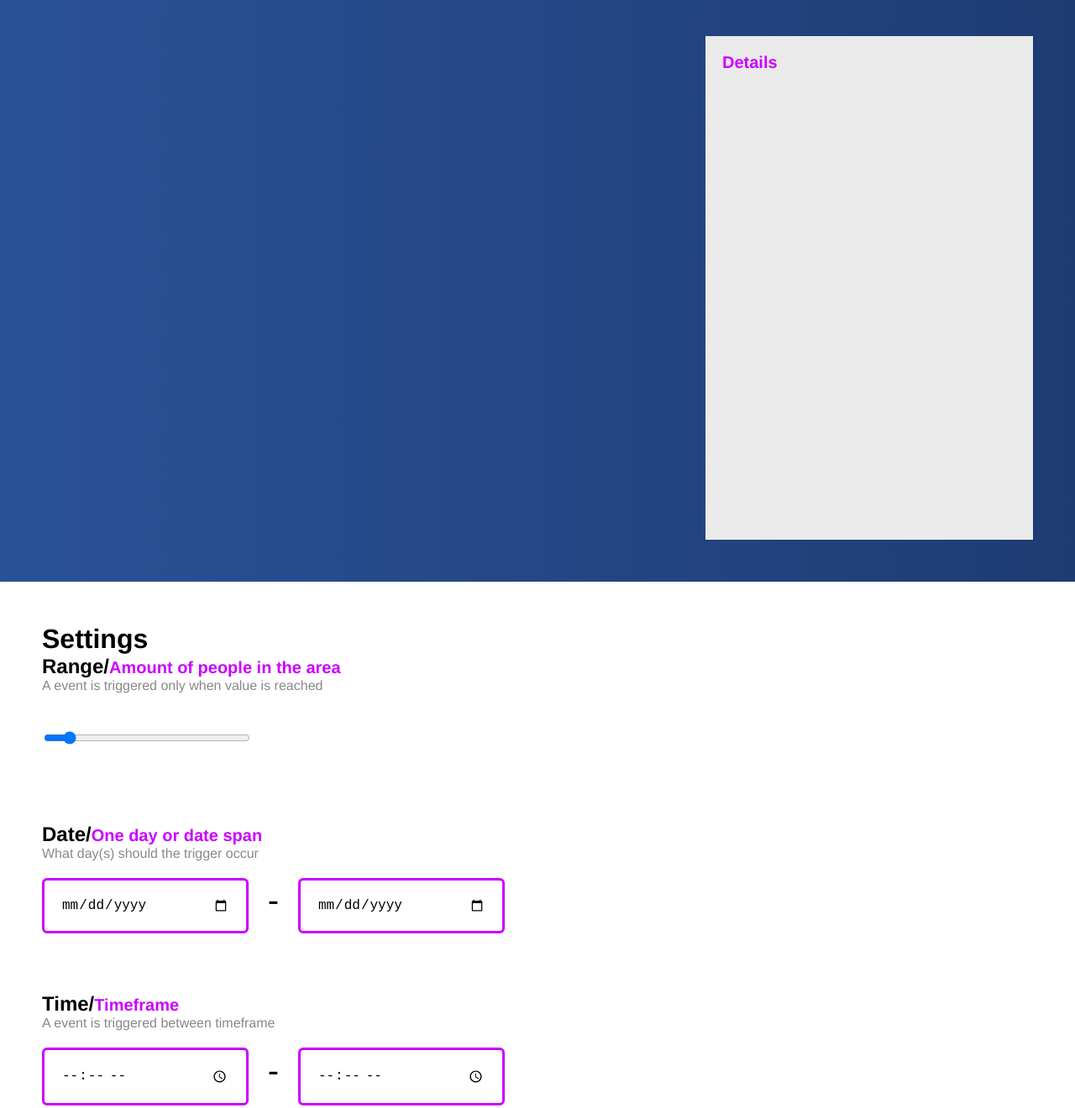
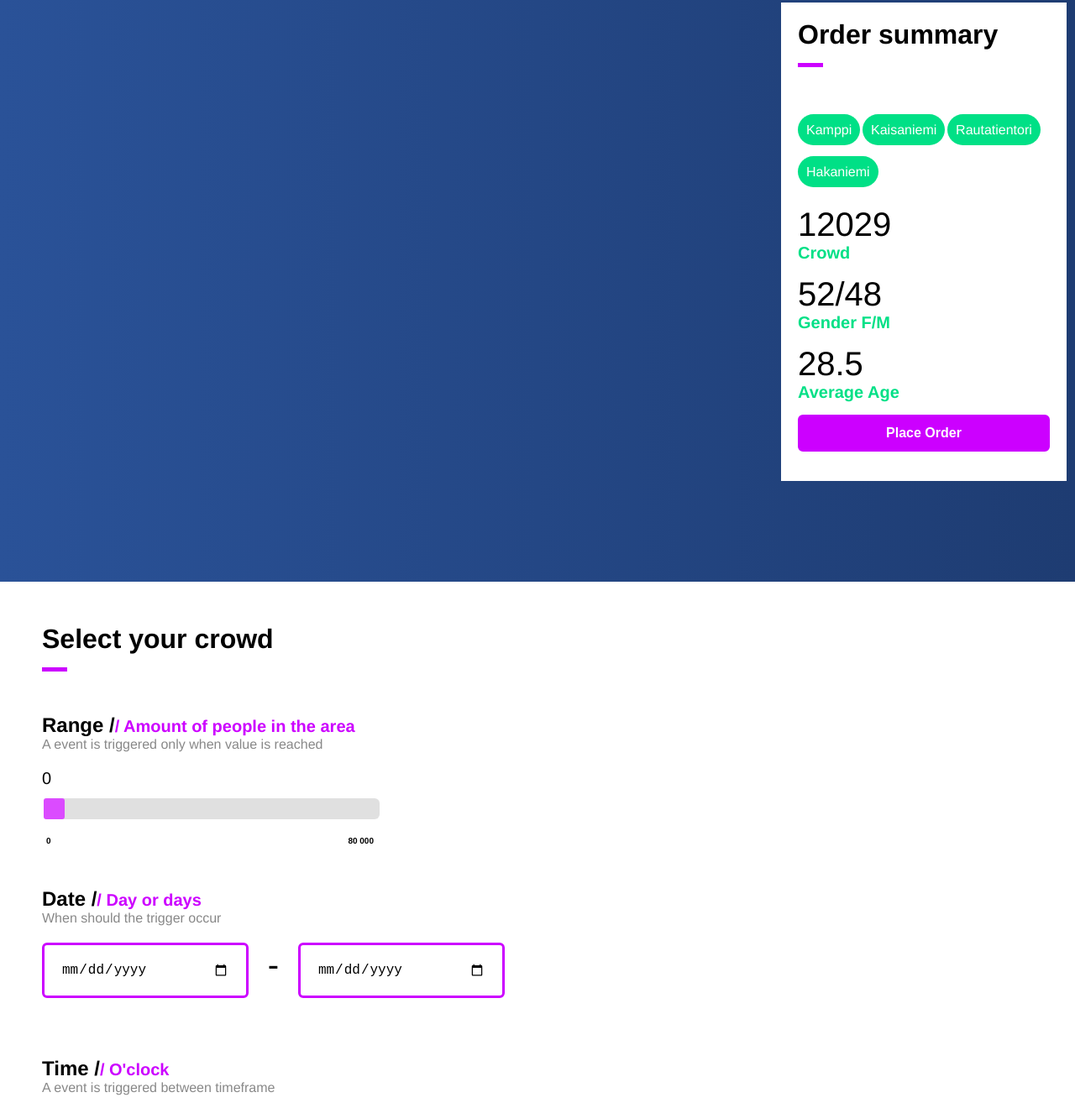
Before and after one commit to mjp89/junction_big_money_company, a plain HTML site: page app/public.html in a window 1280 px wide. Shown: the part 7-1327 px from the top of the page at 84% size. Drawn offline with nearby package versions, Linux system fonts and the light colour scheme; a script that the page names is missing.

Commit message:
Update styles + add summary panel

```diff
--- /dev/null
+++ b/app/js/scripts.js
@@ -0,0 +1,3 @@
+$(function() {
+
+});
--- a/app/public.html
+++ b/app/public.html
@@ -12,39 +12,116 @@
 </head>
 <body>
     <div class="map">
-        <!-- Map content here -->
-        <div class="map__details">
-            <h3>Details</h3>
-        </div>
+        <!-- map here -->
     </div>
     <div class="container">
+        <h1>Select your crowd</h1>
+        <!-- RANGE -->
         <div class="filtters__wrapper">
-            <h1>Settings</h1>
-            <!-- Filters__title -->
-            <h2>Range<h2> / <h3>Amount of people in the area</h3>
-            <p>A event is triggered only when value is reached</p>
-            <div class="slidecontainer">
-                <input type="range" id="" min="1" max="100000" value="50" step="30" class="slider">
+            <h2>Range /<h2><h3>/ Amount of people in the area</h3>
+                <p>A event is triggered only when value is reached</p>
+                <div class="slider">
+                    <output name="amount" id="amount" class="slider__value" for="crowdSlider">0</output>
+                    <input type="range"
+                            id="crowdSlider"
+                            min="0"
+                            max="80000"
+                            value="50"
+                            step="100"
+                            class="slider__track"
+                            oninput="amount.value=crowdSlider.value">
+                    <span id="sliderValueText"></span>
+                    <div class="slider__labels">
+                        <label>0</label>
+                        <label>80 000</label>
+                    </div>
+                </div>
             </div>
-         </div>
-        <!-- .~Range -->
+        <!-- DATE -->
         <div class="filtters__wrapper">
-            <h2>Date<h2> / <h3>One day or date span</h3>
-            <p>What day(s) should the trigger occur</p>
+            <h2>Date /<h2><h3>/ Day or days</h3>
+            <p>When should the trigger occur</p>
             <div class="filtters__wrapper__timeFrame">
                 <input type="date" id="startDate">
                 <span class="filters__divider"> - </span>
                 <input type="date" id="endDate">
             </div>
         </div>
-        <!-- .~Time -->
+        <!-- TIME -->
         <div class="filtters__wrapper">
-            <h2>Time <h2>/<h3> Timeframe</h3>
+            <h2>Time /<h2><h3>/ O'clock</h3>
             <p>A event is triggered between timeframe</p>
             <div class="filtters__wrapper__timeFrame">
                 <input type="time" id="startTime">
                 <span class="filters__divider"> - </span>
                 <input type="time" id="endTime">
+            </div>
+        </div>
+        <!-- GENDER -->
+        <div class="filtters__wrapper">
+            <h2>Gender /<h2><h3>/ Who?</h3>
+            <p></p>
+            <form class="radio-button-group" action="">
+                <ul>
+                    <li>
+                        <input type="radio" name="gender" value="female">
+                        <label>Female</label>
+                    </li>
+                    <li>
+                        <input type="radio" name="gender" value="male">
+                        <label>Male</label>
+                    </li>
+                    <li>
+                        <input type="radio" name="gender" value="all">
+                        <label>All</label>
+                    </li>
+                </ul>
+            </form>
+        </div>
+        <!-- PREPAID -->
+        <div class="filtters__wrapper">
+            <h2>Prepaid /<h2><h3>/ Contract type</h3>
+            <p>Target only or exclude prepaid numbers. Remember tourists!</p>
+            <form class="radio-button-group" action="">
+                <ul>
+                    <li>
+                        <input type="radio" name="prepaid" value="include" checked>
+                        <label>Include</label>
+                    </li>
+                    <li>
+                        <input type="radio" name="prepaid" value="exclude">
+                        <label>Exclude</label>
+                    </li>
+                    <li>
+                        <input type="radio" name="prepaid" value="only">
+                        <label>Only prepaid numbers</label>
+                    </li>
+                </ul>
+            </form>
+        </div>
+        <!-- Summary -->
+        <div class="summary">
+            <h1>Order summary</h1>
+            <div class="summary__locations">
+                <span>Kamppi</span>
+                <span>Kaisaniemi</span>
+                <span>Rautatientori</span>
+                <span>Hakaniemi</span>
+            </div>
+            <div class="value">
+                <span class="value__number">12029</span>
+                <span class="value__label">Crowd</span>
+            </div>
+            <div class="value">
+                <span class="value__number">52/48</span>
+                <span class="value__label">Gender F/M</span>
+            </div>
+            <div class="value">
+                <span class="value__number">28.5</span>
+                <span class="value__label">Average Age</span>
+            </div>
+            <div class="summary__footer">
+                <button class="primary">Place Order</button>
             </div>
         </div>
     </div>
--- a/app/styles/components.css
+++ b/app/styles/components.css
@@ -16,6 +16,8 @@ button {
     border-radius: 6px;
     font-weight: bold;
     cursor: pointer;
+    background-color: #c0F;
+    color: #FFF;
 }
 
 button.primary,
@@ -30,7 +32,7 @@ button.peach {
 }
 
 button:hover {
-    background-color: #f5fafb;
+    background-color: #00e086;
 }
 
 /* INPUTS */
@@ -43,3 +45,64 @@ input {
     min-width: 20rem; /* Change if needed */
     font-size: 1.6rem;
 }
+
+.radio-button-group > ul {
+    padding: 0;
+}
+
+.radio-button-group > ul > li {
+    display: flex;
+    flex-direction: row;
+    position: relative;
+    list-style: none;
+}
+
+.radio-button-group > ul > li > label {
+    font-size: 1.6rem;
+    font-weight: 600;
+    margin-left: 1rem;
+}
+
+.slidecontainer {
+    width: 100%;
+}
+
+.slider {
+    width: 40rem;
+    position: relative;
+}
+
+.slider__track {
+    -webkit-appearance: none;
+    background: #d3d3d3;
+    outline: none;
+    opacity: 0.7;
+    -webkit-transition: .2s;
+    transition: opacity .2s;
+    border: none;
+    padding: 0;
+    width: 100%;
+}
+
+.slider__value {
+    display: block;
+    font-size: 2rem;
+    margin-bottom: 1rem;
+}
+
+.slider__track::-webkit-slider-thumb {
+    -webkit-appearance: none;
+    appearance: none;
+    width: 25px;
+    height: 25px;
+    background: #c0F;
+    cursor: pointer;
+    border-radius: .3rem;
+}
+
+.slider__labels {
+    display: flex;
+    justify-content: space-between;
+    font-weight: 600;
+    padding: 0 .5rem;
+}
--- a/app/styles/font-properties.css
+++ b/app/styles/font-properties.css
@@ -1,7 +1,18 @@
 h1 {
     font-size: 3.2rem;
-    margin: 0;
+    margin: 0 0 5rem;
 }
+
+h1::after {
+    content: '';
+    display: block;
+    position: relative;
+    margin: 1.5rem 0 0;
+    height: .5rem;
+    background: #c0F;
+    width: 3rem;
+}
+
 h2 {
     font-size: 2.4rem;
     margin: 0;
--- a/app/styles/main.css
+++ b/app/styles/main.css
@@ -25,18 +25,10 @@ body {
 }
 
 .container {
+    position: relative;
     padding: 5rem;
 }
 
-/* Block on maps right hand side */
-.map__details {
-    position: absolute;
-    height: 80%;
-    background-color: #eaeaea;
-    right: 5rem;
-    width: 35rem;
-    padding: 2rem;
-}
 
 .filtters__wrapper {
     margin-bottom: 5rem;
@@ -58,3 +50,46 @@ body {
     vertical-align: sub;
     font-size: 4rem;
 }
+
+.summary {
+    position: fixed;
+    display: flex;
+    flex-direction: column;
+    top: 1rem;
+    right: 1rem;
+    width: 30rem;
+    background: #fff;
+    padding: 2rem;
+}
+
+.summary > div {
+    margin-bottom: 1.5rem;
+}
+
+.summary__locations span {
+    font-size: 1.6rem;
+    padding: 10px;
+    border-radius: 25px;
+    line-height: 5rem;
+    background-color: #00e086;
+    color: #fff;
+}
+
+.value {
+    display: flex;
+    flex-direction: column;
+}
+
+.value__label {
+    font-size: 2rem;
+    font-weight: 800;
+    color: #00e086;
+}
+
+.value__number {
+    font-size: 4rem;
+}
+
+.summary__footer button {
+    width: 100%;
+}
```
